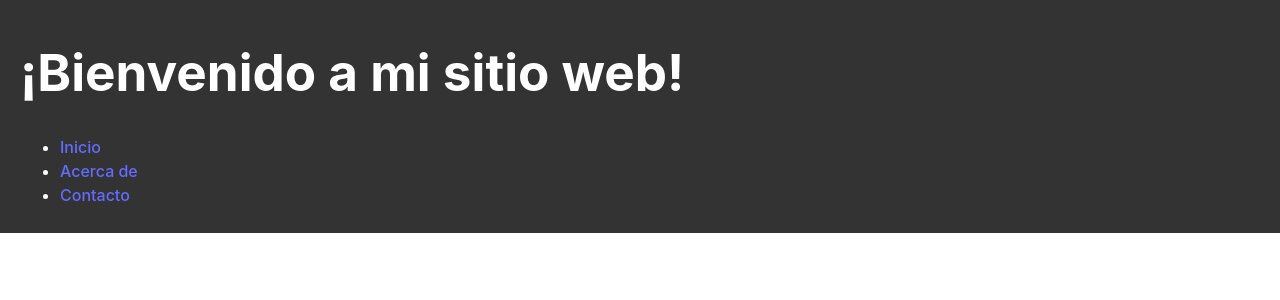
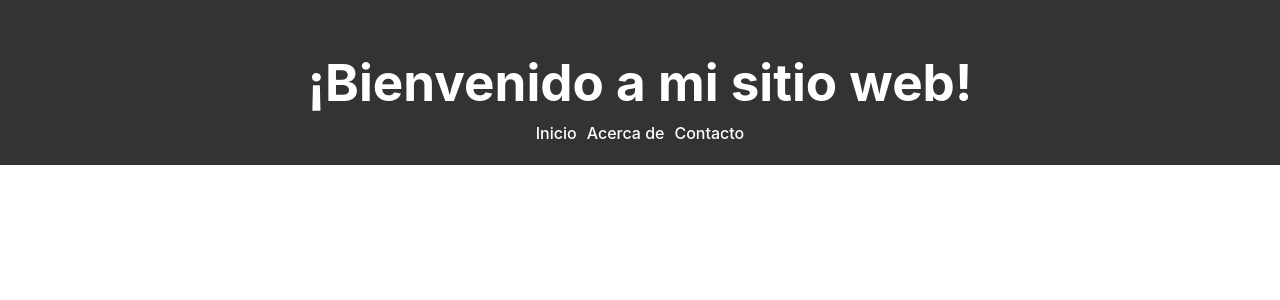
Before and after one commit to IvanOjedaOjeda/resto2.1, a React app: page / in a window 1280 px wide. Shown: the top 300 px of the page. Built offline with nearby package versions, Linux system fonts and the light colour scheme; the HTML template or start-up script is replaced by a standard one.

Commit message:
Commit3 Header Listo

```diff
--- a/src/components/Header.css
+++ b/src/components/Header.css
@@ -6,5 +6,32 @@
     width: 100%;
     background-color: #333; /* Cambia esto al color que desees */
     color: #fff; /* Cambia esto al color que desees */
-    padding: 10px 20px;
+    padding: 20px 0;
+    display: flex; /* Utiliza flexbox */
+    flex-direction: column; /* Apila los elementos verticalmente */
+    align-items: center; /* Centra horizontalmente los elementos */
   }
+
+  .header h1 {
+    margin-bottom: 10px; /* Espacio inferior entre el título y la navegación */
+  }
+
+  .header nav ul {
+    list-style-type: none;
+    margin: 0;
+    padding: 0;
+    display: flex; /* Utiliza flexbox */
+  }
+
+  .header nav ul li {
+    margin-right: 10px; /* Espacio entre los elementos */
+  }
+
+  .header nav ul li:last-child {
+    margin-right: 0; /* Elimina el margen derecho del último elemento */
+  }
+
+  .header nav ul li a {
+    color: #fff;
+    text-decoration: none;
+  }
```
